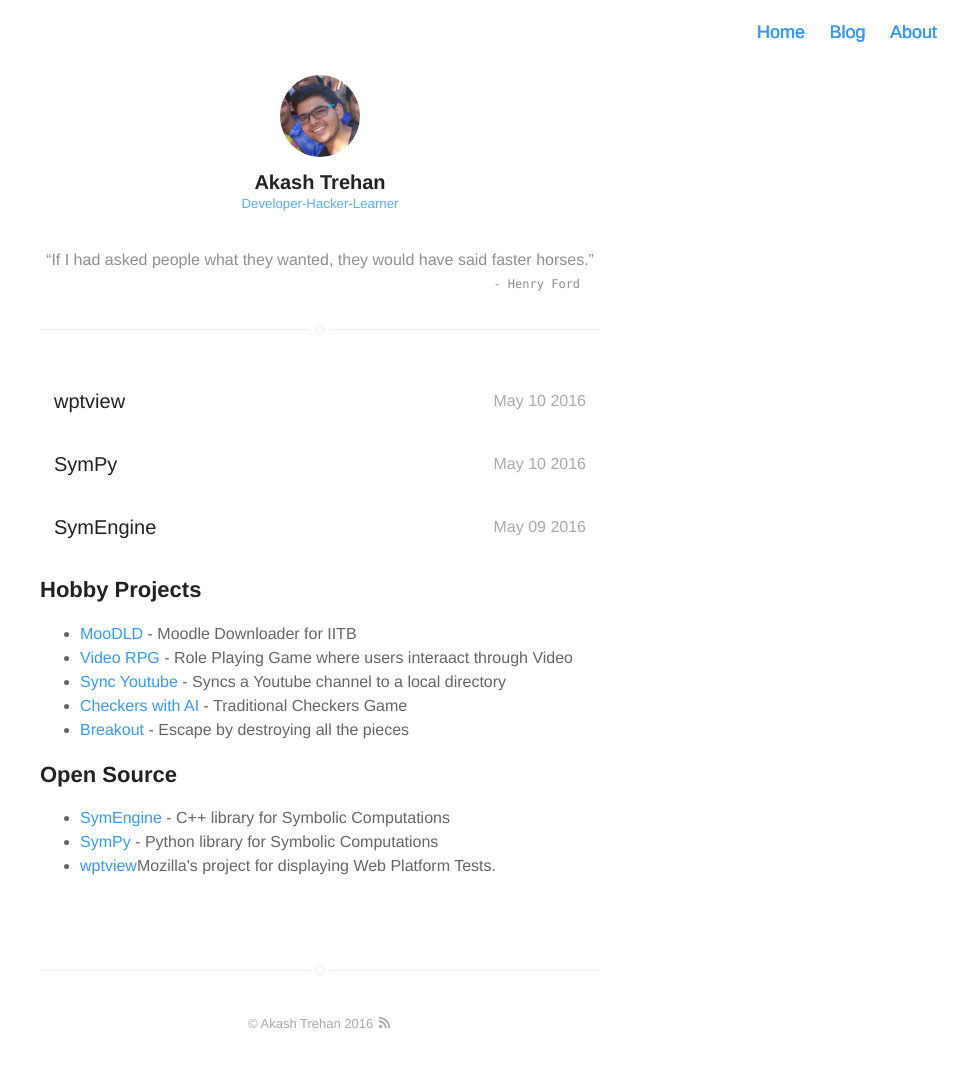
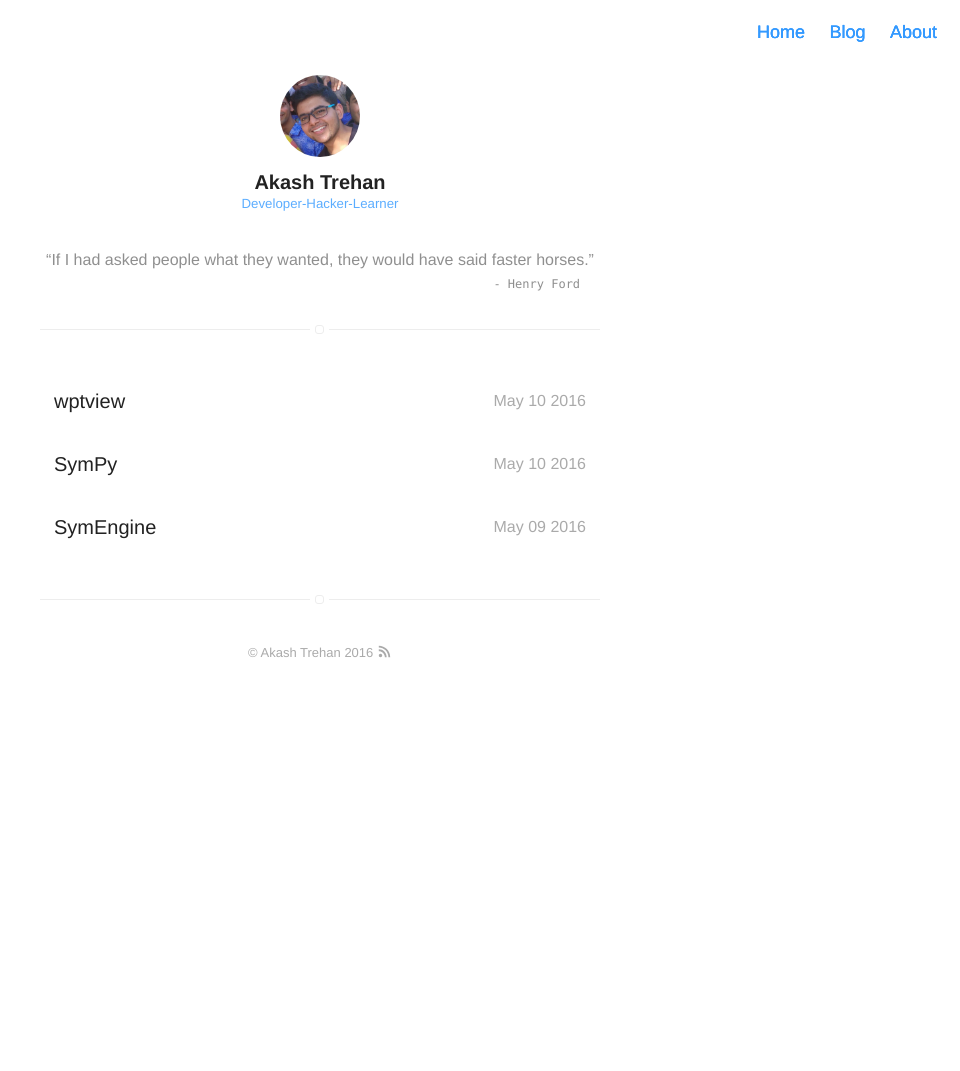
Before and after one commit to CodeMaxx/CodeMaxx.github.io, a Jekyll site: the page built from projects.html, in a window 1280 px wide. Shown: the whole page, without its empty margins (320-1280 px from the left). Built offline with Jekyll 4.4.1, drawn with Linux system fonts in a browser that asks for light colours; after the commit the page ends 900 px from its top, so only the background shows below that.

Commit message:
Clean up projects page

```diff
--- a/projects.html
+++ b/projects.html
@@ -21,25 +21,4 @@ title: Projects
         {% endif %}
     {% endfor %}
 </section>
-
-<h2>Hobby Projects</h2>
-
-<ul>
-    <li><a href="https://github.com/nihal111/MooDLD">MooDLD</a> - Moodle Downloader for IITB</li>
-    <li><a href="https://github.com/nihal111/RPG/tree/gh-pages">Video RPG</a> - Role Playing Game where users interaact through Video</li>
-    <li><a href="https://github.com/CodeMaxx/SyncYoutube">Sync Youtube</a> - Syncs a Youtube channel to a local directory</li>
-    <li><a href="https://github.com/CodeMaxx/CS101-Checkers">Checkers with AI</a> - Traditional Checkers Game</li>
-    <li><a href="https://github.com/CodeMaxx/Breakout">Breakout</a> - Escape by destroying all the pieces</li>
-</ul>
-
-<p></p>
-
-<h2>Open Source</h2>
-
-<ul>
-    <li><a href="https://github.com/symengine/symengine">SymEngine</a> - C++ library for Symbolic Computations</li>
-    <li><a href="https://github.com/sympy/sympy">SymPy</a> - Python library for Symbolic Computations</li>
-    <li><a href="https://github.com/mozilla/wptview">wptview</a>Mozilla's project for displaying Web Platform Tests.</li>
-</ul>
-<br><br>
 {% include footer.html %}
```
